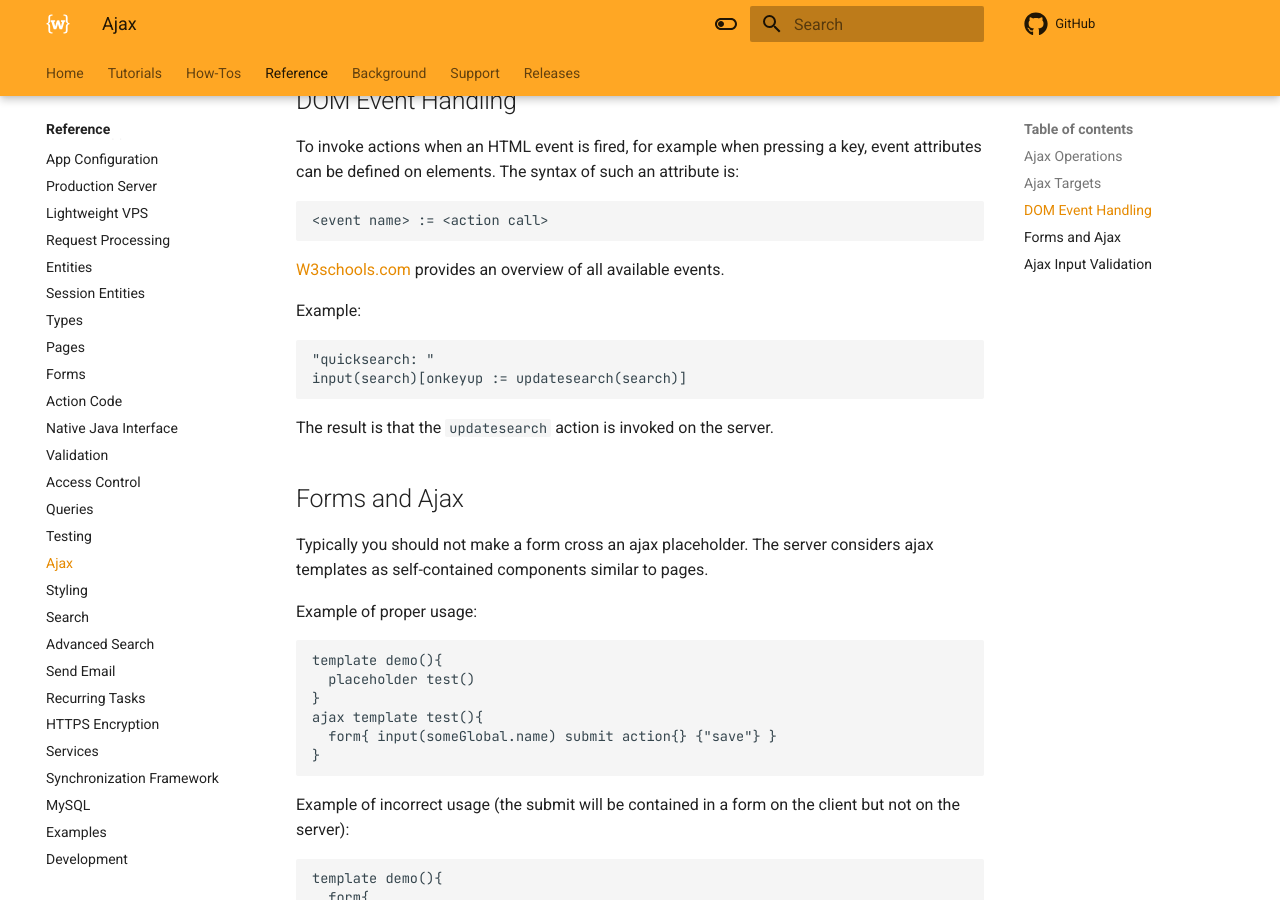
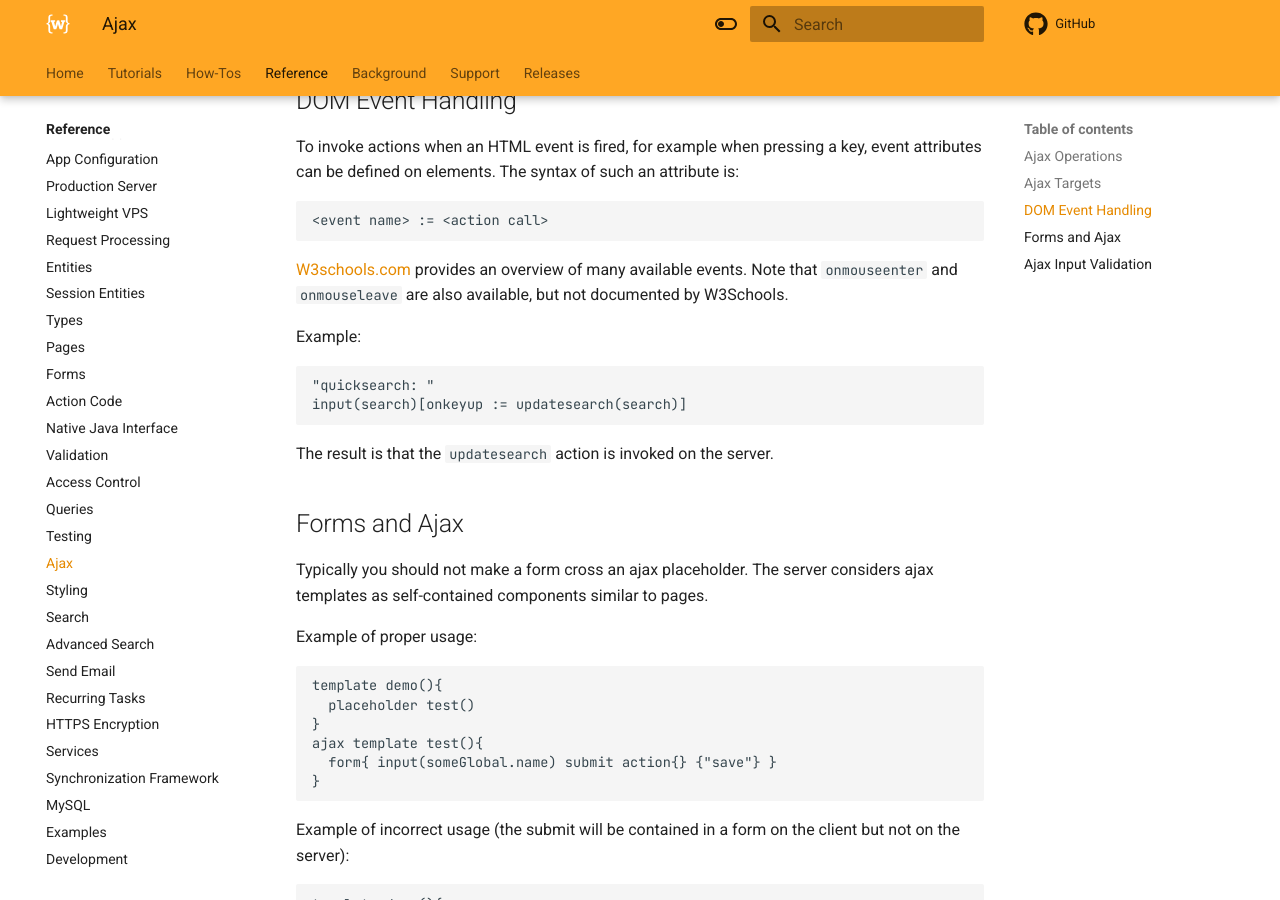
Before and after one commit to webdsl/webdsl-docs, an MkDocs documentation site: the page built from docs/reference/ajax.md, in a window 1280 px wide and 900 px high, scrolled down 2106 px. Built offline with MkDocs 1.6.1 and Material for MkDocs 9.7.7, drawn with Linux system fonts in a browser that asks for light colours; comment, search, counter and statistics services are not loaded.

Commit message:
add onmouseenter and onmouseleave

````diff
--- a/docs/reference/ajax.md
+++ b/docs/reference/ajax.md
@@ -81,7 +81,7 @@ To invoke actions when an HTML event is fired, for example when pressing a key,
 ```
 <event name> := <action call>
 ```
-<a href="http://w3schools.com/tags/ref_eventattributes.asp">W3schools.com</a> provides an overview of all available events.
+[W3schools.com](http://w3schools.com/tags/ref_eventattributes.asp) provides an overview of many available events. Note that `onmouseenter` and `onmouseleave` are also available, but not documented by W3Schools.
 
 Example:
 ```
````
